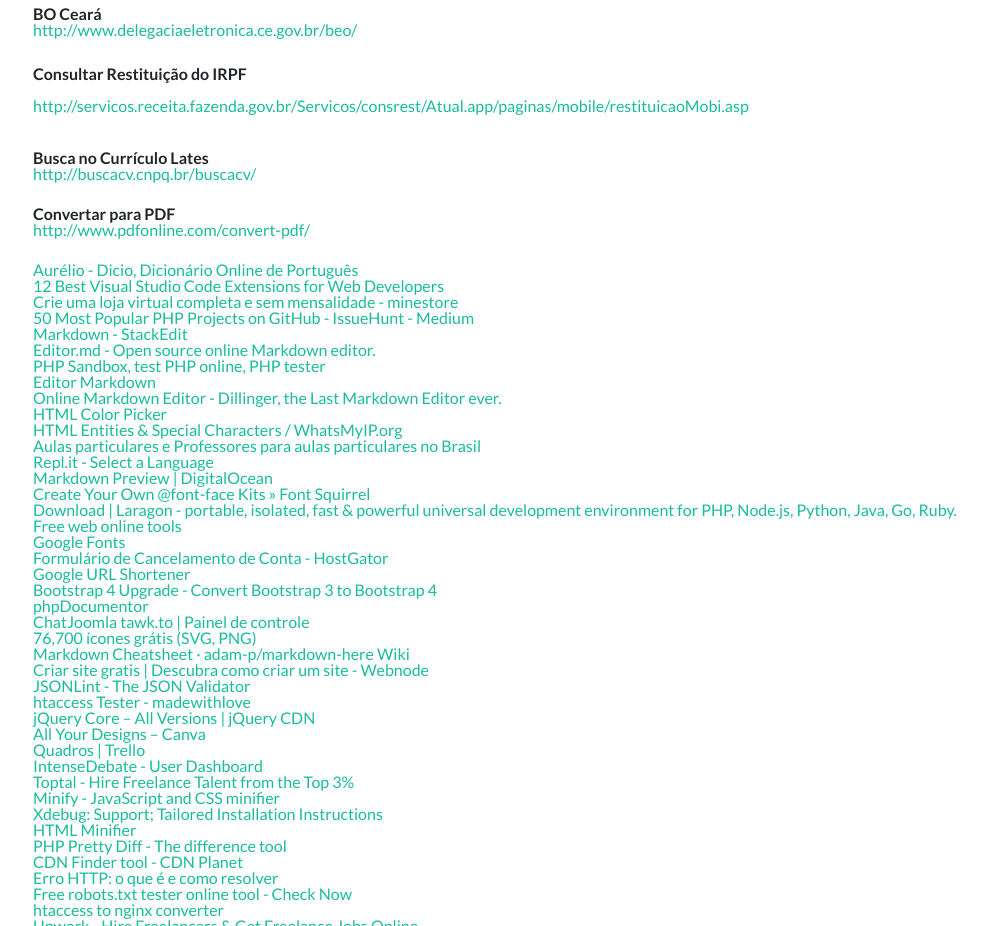
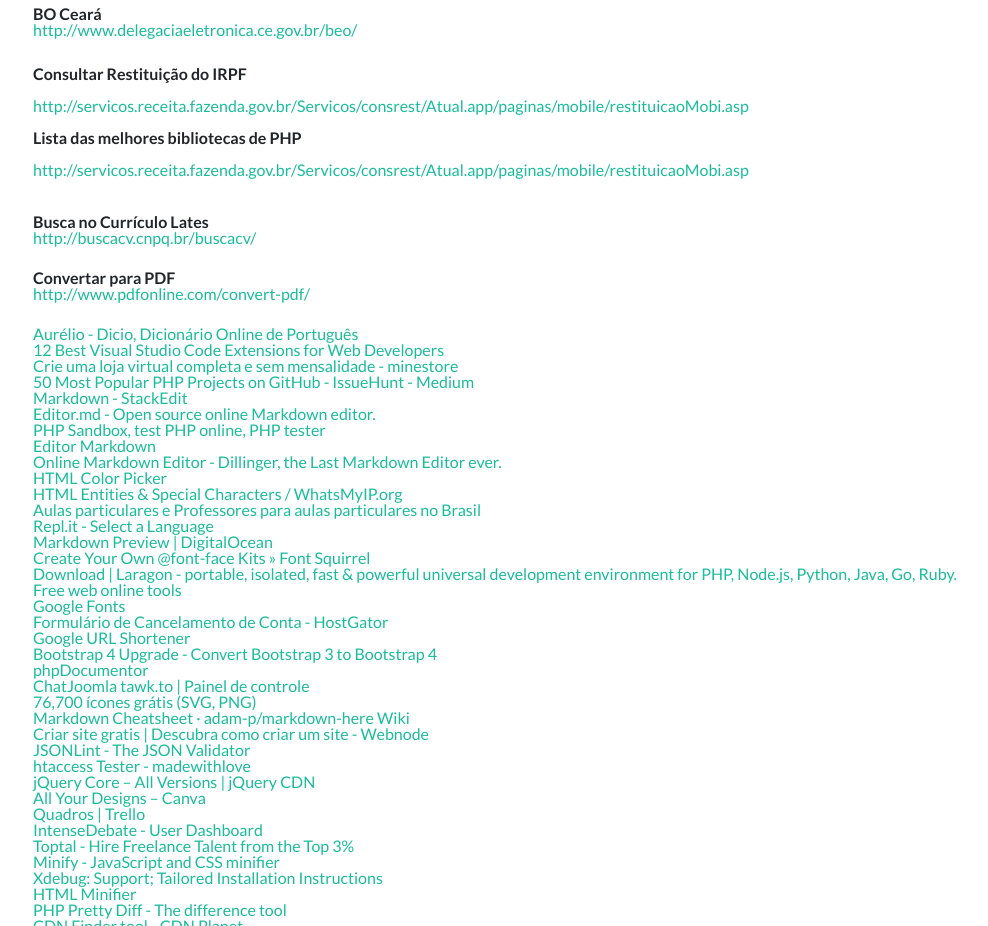
Before and after one commit to ribafs/references, a plain HTML site: page index.html in a window 1280 px wide. Shown: the part 6280-7206 px from the top of the page, without its empty margins (52-1040 px from the left). Drawn offline with nearby package versions, Linux system fonts and the light colour scheme.

Commit message:
Update index.html

```diff
--- a/index.html
+++ b/index.html
@@ -398,6 +398,8 @@
 <p style="margin-bottom: 0cm; line-height: 100%;"><a href="http://www.worldometers.info/br">Dados Mundiais</a><br /> <br><b>BO Ceará</b><br /> <a href="http://www.delegaciaeletronica.ce.gov.br/beo/">http://www.delegaciaeletronica.ce.gov.br/beo/</a></p><br>
 <dd style="margin-left: 0cm;"><b>Consultar Restituição do IRPF</b></dd>
 <dd style="margin-left: 0cm;"><a href="http://servicos.receita.fazenda.gov.br/Servicos/consrest/Atual.app/paginas/mobile/restituicaoMobi.asp">http://servicos.receita.fazenda.gov.br/Servicos/consrest/Atual.app/paginas/mobile/restituicaoMobi.asp</a></dd>
+<dd style="margin-left: 0cm;"><b>Lista das melhores bibliotecas de PHP</b></dd>
+<dd style="margin-left: 0cm;"><a href="https://www.ma-no.org/en/programming/php/php-list-of-best-awesome-php-libraries">http://servicos.receita.fazenda.gov.br/Servicos/consrest/Atual.app/paginas/mobile/restituicaoMobi.asp</a></dd>
 <br>
 <p style="margin-bottom: 0cm; line-height: 100%;"> </p>
 <p style="margin-bottom: 0cm; line-height: 100%;"><b>Busca no Currículo Lates</b></p>
```
